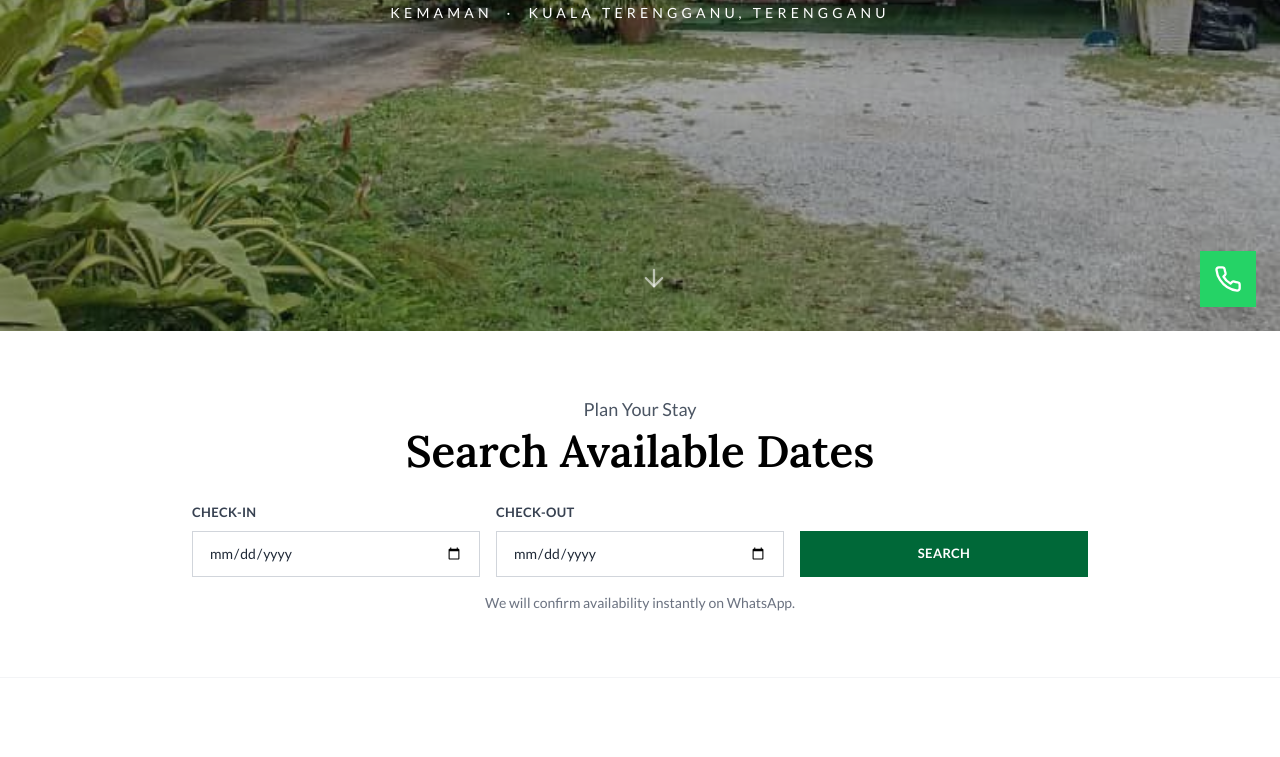
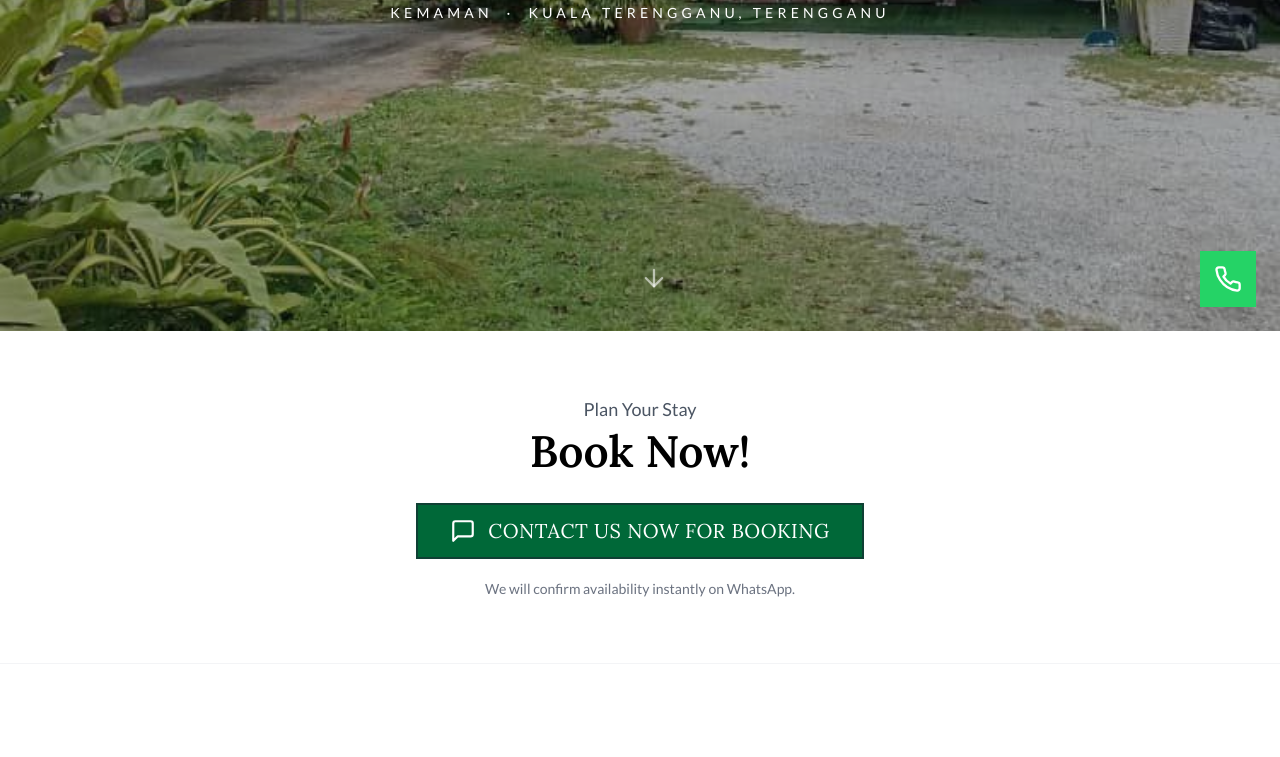
Before and after one commit to mohdmuhaimin90/homestay-kenangan, an Astro site: page / in a window 1280 px wide. Shown: the part 469-1226 px from the top of the page. Built offline with nearby package versions, Linux system fonts and the light colour scheme; Astro itself is replaced by a stand-in of ours; a web font is replaced by a local one.

Commit message:
replace date picker with Contact Us Now For Booking button

```diff
--- a/src/components/BookingSearch.astro
+++ b/src/components/BookingSearch.astro
@@ -1,69 +1,29 @@
 ---
 const WHATSAPP_NUMBER = '60199144505';
+const WHATSAPP_MESSAGE = encodeURIComponent("Hi I'm interested in booking your homestay.");
+const WHATSAPP_URL = `https://wa.me/${WHATSAPP_NUMBER}?text=${WHATSAPP_MESSAGE}`;
 ---
 
 <section id="booking-search" class="py-14 md:py-16 bg-white border-b border-gray-100">
-  <div class="container-custom">
+  <div class="container-custom text-center">
     <p class="section-eyebrow">Plan Your Stay</p>
-    <h2 class="section-title !mb-8">Search Available Dates</h2>
+    <h2 class="section-title !mb-8">Book Now!</h2>
 
-    <form
-      id="booking-search-form"
-      data-whatsapp={WHATSAPP_NUMBER}
-      class="max-w-4xl mx-auto grid grid-cols-1 sm:grid-cols-3 gap-4 items-end"
+    <a
+      href={WHATSAPP_URL}
+      target="_blank"
+      rel="noopener noreferrer"
+      class="inline-flex items-center justify-center gap-3 h-[56px] px-8 bg-primary border-2 border-primary-700 text-white font-display text-lg md:text-xl uppercase tracking-wide hover:bg-primary-700 transition-colors"
+      aria-label="Contact us now for booking via WhatsApp"
     >
-      <div class="text-left">
-        <label for="check-in" class="block text-[13px] font-bold uppercase tracking-wide text-gray-700 mb-2">Check-in</label>
-        <input
-          type="date"
-          id="check-in"
-          name="check-in"
-          required
-          class="w-full h-[46px] px-4 border border-gray-300 text-gray-800 text-sm focus:border-primary focus:ring-1 focus:ring-primary outline-none transition-colors"
-        />
-      </div>
-      <div class="text-left">
-        <label for="check-out" class="block text-[13px] font-bold uppercase tracking-wide text-gray-700 mb-2">Check-out</label>
-        <input
-          type="date"
-          id="check-out"
-          name="check-out"
-          required
-          class="w-full h-[46px] px-4 border border-gray-300 text-gray-800 text-sm focus:border-primary focus:ring-1 focus:ring-primary outline-none transition-colors"
-        />
-      </div>
-      <button type="submit" class="btn-primary h-[46px] w-full">Search</button>
-    </form>
+      <svg xmlns="http://www.w3.org/2000/svg" width="26" height="26" viewBox="0 0 24 24" fill="none" stroke="currentColor" stroke-width="2" stroke-linecap="round" stroke-linejoin="round" aria-hidden="true">
+        <path d="M21 15a2 2 0 0 1-2 2H7l-4 4V5a2 2 0 0 1 2-2h14a2 2 0 0 1 2 2z"/>
+      </svg>
+      Contact Us Now For Booking
+    </a>
 
-    <p class="text-center text-sm text-gray-500 mt-4">
+    <p class="text-center text-sm text-gray-500 mt-5">
       We will confirm availability instantly on WhatsApp.
     </p>
   </div>
 </section>
-
-<script>
-  const form = document.getElementById('booking-search-form') as HTMLFormElement | null;
-  const checkIn = document.getElementById('check-in') as HTMLInputElement | null;
-  const checkOut = document.getElementById('check-out') as HTMLInputElement | null;
-
-  const today = new Date().toISOString().split('T')[0];
-  if (checkIn) checkIn.min = today;
-  if (checkOut) checkOut.min = today;
-
-  checkIn?.addEventListener('change', () => {
-    if (checkOut) {
-      checkOut.min = checkIn.value || today;
-      if (checkOut.value && checkOut.value <= checkIn.value) checkOut.value = '';
-    }
-  });
-
-  form?.addEventListener('submit', (e) => {
-    e.preventDefault();
-    if (!checkIn?.value || !checkOut?.value) return;
-    const number = form.dataset.whatsapp || '';
-    const message = encodeURIComponent(
-      `Hi, I'd like to check availability.\n\nCheck-in: ${checkIn.value}\nCheck-out: ${checkOut.value}`
-    );
-    window.open(`https://wa.me/${number}?text=${message}`, '_blank', 'noopener');
-  });
-</script>
```
